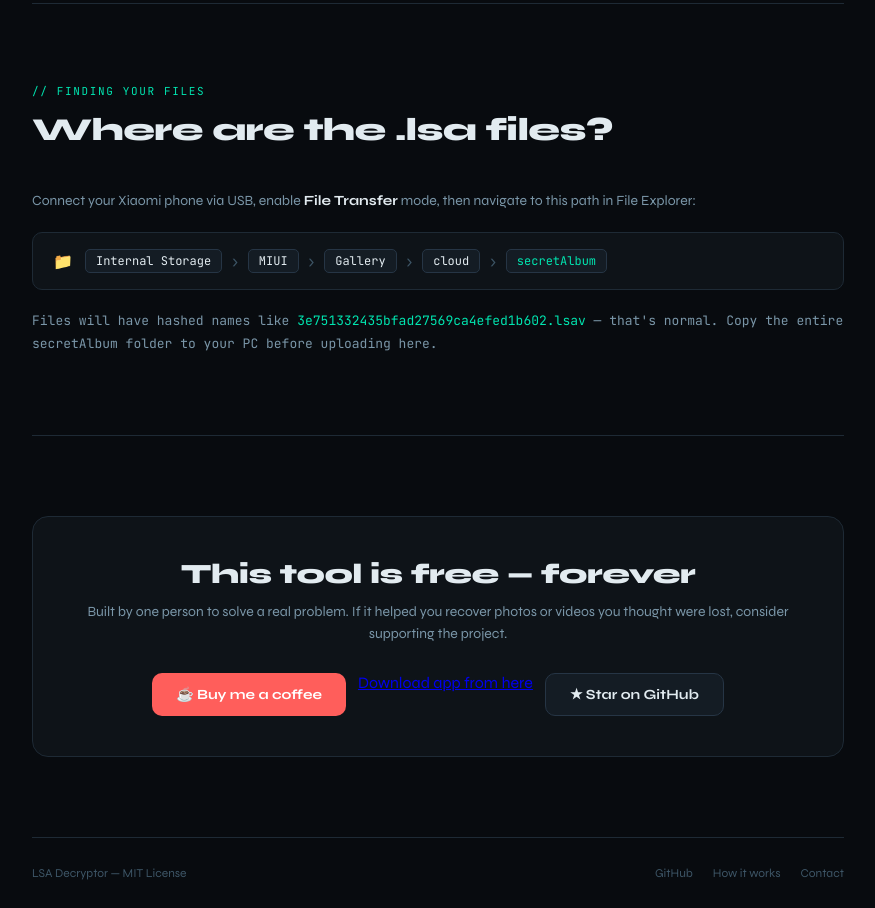
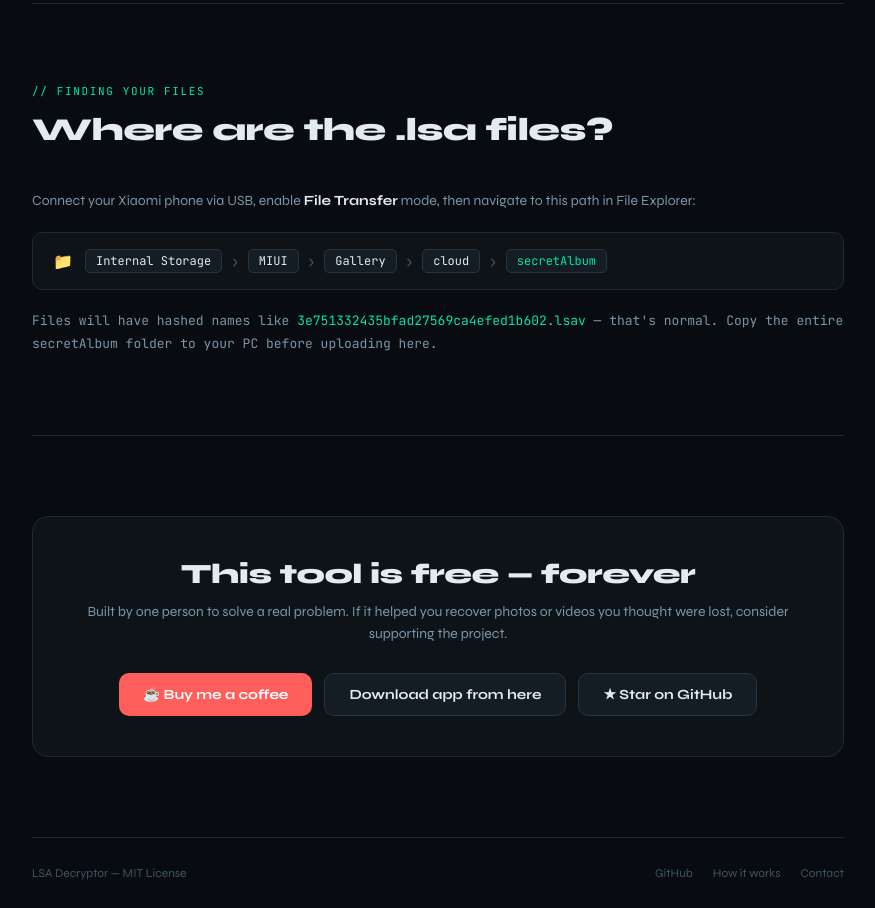
Before and after one commit to Jay-S9/miui-lsa-decryptor, a plain HTML site: page index.html in a window 1280 px wide. Shown: the part 1705-2613 px from the top of the page, without its empty margins (202-1077 px from the left). Drawn offline with Linux system fonts and the light colour scheme.

Commit message:
Update index.html

```diff
--- a/index.html
+++ b/index.html
@@ -570,7 +570,7 @@
   .btn-support:hover { transform: translateY(-1px); opacity: 0.9; }
 
   .btn-kofi    { background: #FF5E5B; color: #fff; }
-
+  .btn-Download    { background: var(--surface2); color: var(--text); border: 1px solid var(--border2); }
   .btn-github  { background: var(--surface2); color: var(--text); border: 1px solid var(--border2); }
 
   /* ══ FOOTER ══ */
@@ -748,7 +748,7 @@
       </p>
       <div class="support-btns">
         <a href="https://ko-fi.com/jays9" target="_blank" class="btn-support btn-kofi">☕ Buy me a coffee</a>
-        <a href="https://github.com/Jay-S9/miui-lsa-decryptor/zipball/main" target="_blank" class="btn-Download app"> Download app from here</a>
+        <a href="https://github.com/Jay-S9/miui-lsa-decryptor/zipball/main" target="_blank" class="btn-support btn-Download"> Download app from here</a>
         <a href="https://github.com/Jay-S9/miui-lsa-decryptor" target="_blank" class="btn-support btn-github">★ Star on GitHub</a>
       </div>
     </div>
```
